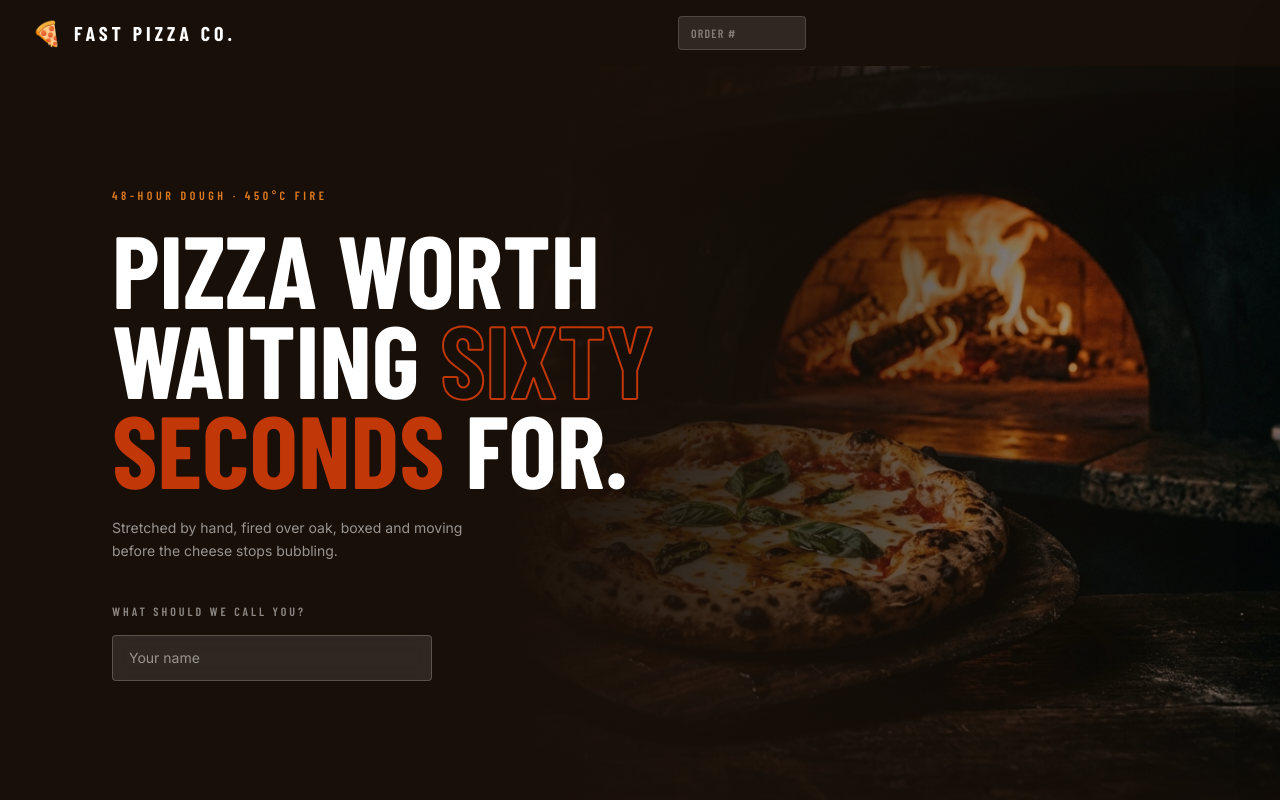
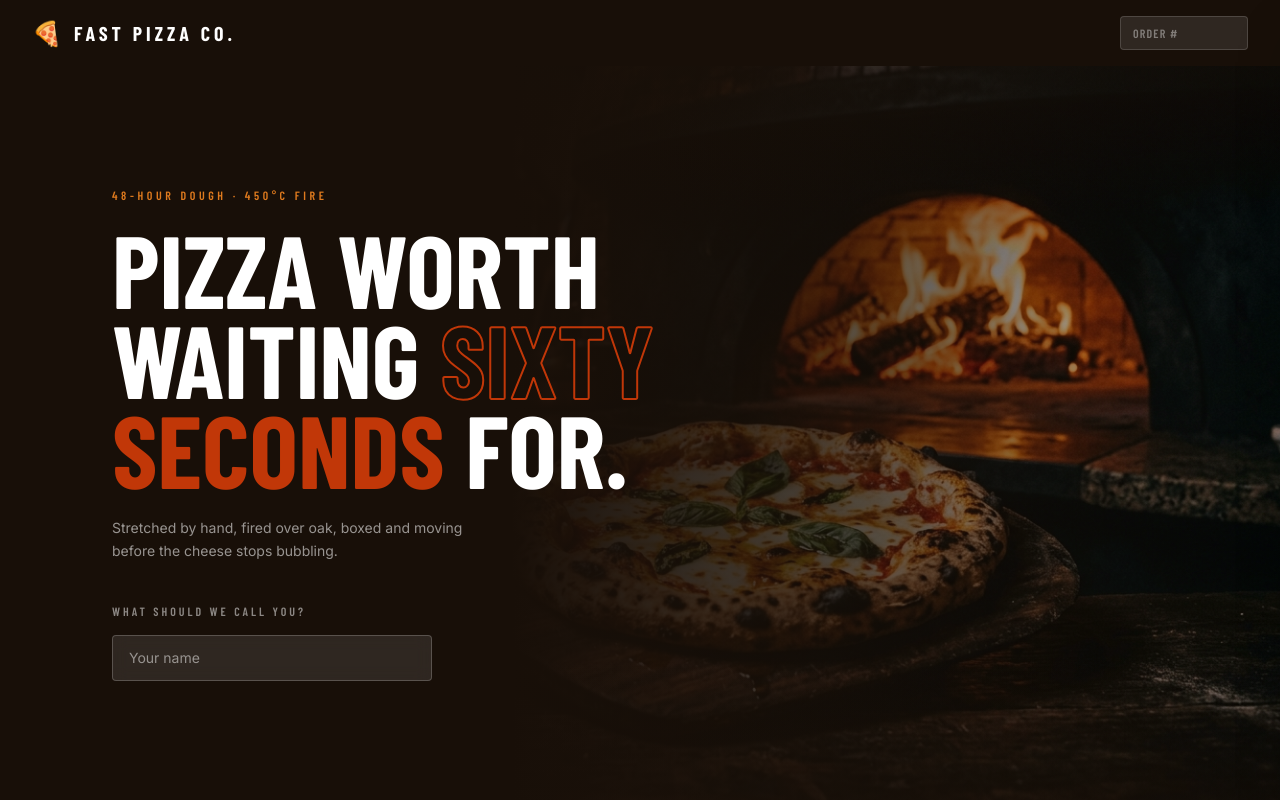
Before and after one commit to hamzaatef722/pizza-restaurant, a React (Vite) app: page / in a window 1280 px wide. Built offline with nearby package versions, Linux system fonts and the light colour scheme; a web font is replaced by a local one.

Commit message:
Update Header.jsx

```diff
--- a/src/ui/Header.jsx
+++ b/src/ui/Header.jsx
@@ -3,9 +3,11 @@ import { useSelector } from "react-redux";
 import SearchOrder from "../features/order/SearchOrder";
 import Username from "../features/user/Username";
 import { getTotalQuantity } from "../features/cart/cartSlice";
+import { getUserName } from "../features/user/userSlice";
 
 function Header({ onCartOpen }) {
   const numOfPizzas = useSelector(getTotalQuantity);
+  const username = useSelector(getUserName);
 
   return (
     <header className="bg-base flex items-center justify-between px-6 py-4 sm:px-8">
@@ -23,6 +25,7 @@ function Header({ onCartOpen }) {
 
       <SearchOrder />
       {/* Right: search + username + cart */}
+      {username !== "" && (
         <div className="flex items-center gap-5">
           <Username />
 
@@ -59,6 +62,7 @@ function Header({ onCartOpen }) {
             </button>
           )}
         </div>
+      )}
     </header>
   );
 }
```
Lines whose indentation alone changed are shown as unchanged.
